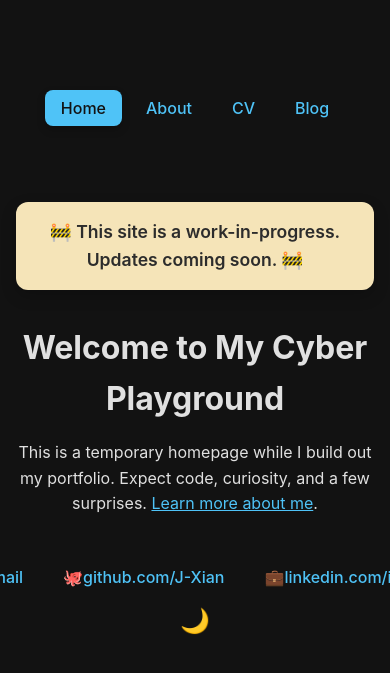
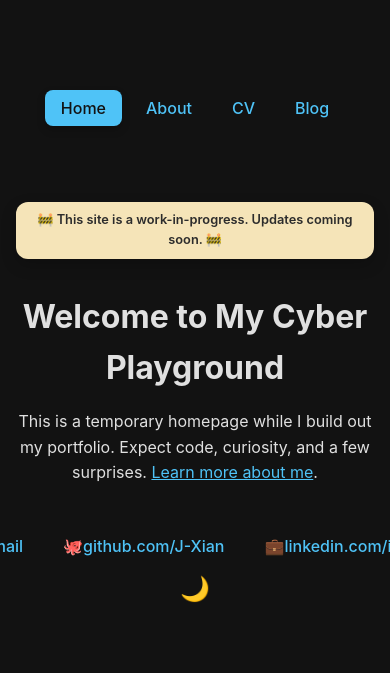
Before and after one commit to J-Xian/J-Xian.github.io, a Jekyll site: the page built from index.html, in a window 390 px wide. Shown: the top 673 px of the page. Built offline with Jekyll 4.4.1, drawn with Linux system fonts in a browser that asks for light colours.

Commit message:
Update main.css

```diff
--- a/css/main.css
+++ b/css/main.css
@@ -232,4 +232,9 @@ footer ul {
     margin: 1rem auto;
     display: block;
   }
+
+  .wip-banner {
+    padding: 0.5rem 1rem;
+    font-size: 0.8rem;
+  }
 }
```
